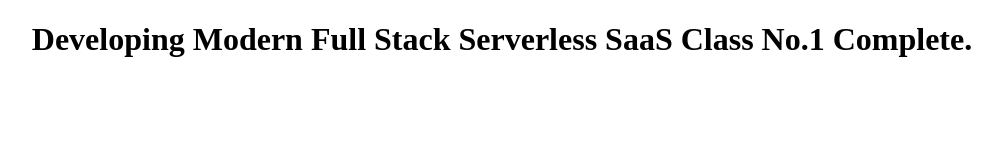
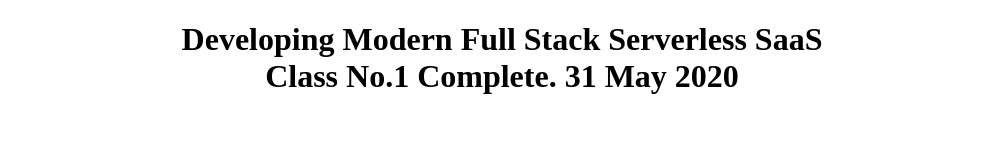
Before and after one commit to Muhammad1Siddique/JavaScript, a plain HTML site: page index.html in a window 1280 px wide. Shown: the whole page, without its empty margins (138-1140 px from the left). Drawn offline with Linux system fonts and the light colour scheme.

Commit message:
finally updated

```diff
--- a/index.html
+++ b/index.html
@@ -10,7 +10,7 @@
 
     <script>
         let h1 = document.createElement("h1");
-        h1.innerHTML = "<strong>Developing Modern Full Stack Serverless SaaS Class No.1 Complete.</strong>";
+        h1.innerHTML = "<strong>Developing Modern Full Stack Serverless SaaS<br/> Class No.1 Complete. 31 May 2020</strong>";
         h1.style.textAlign = "center";
         document.body.appendChild(h1);
     </script>
```
